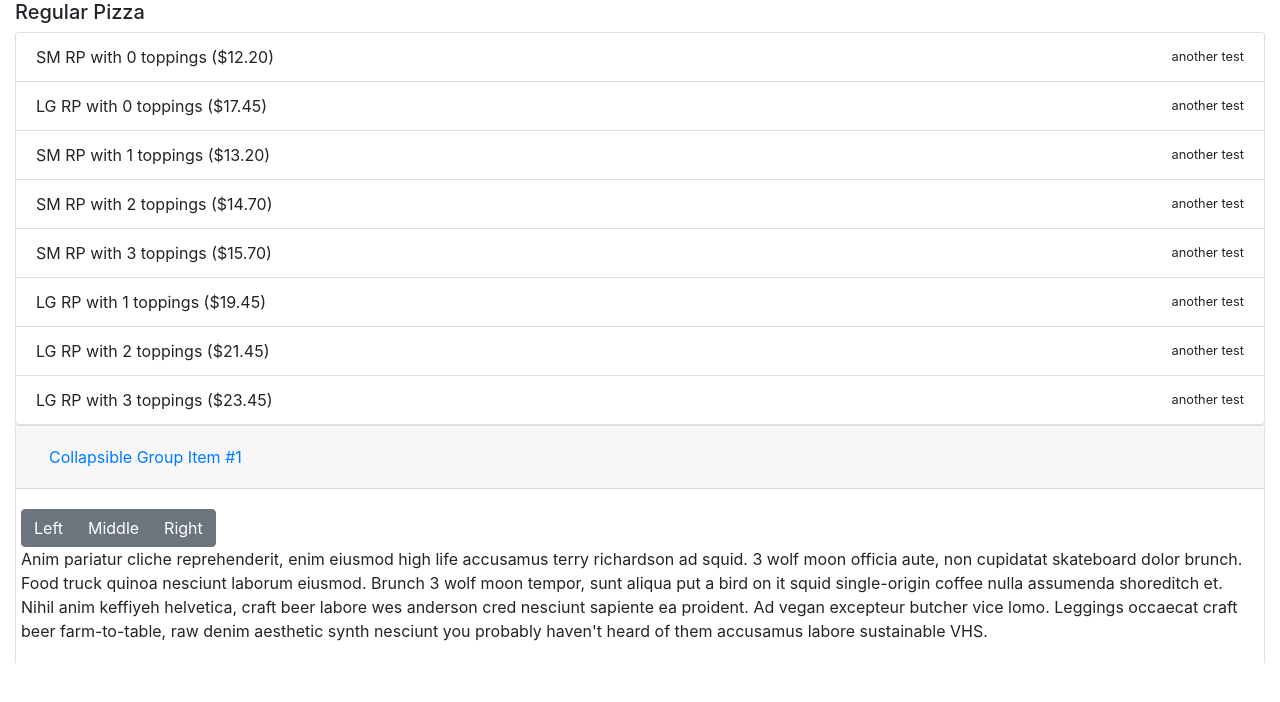
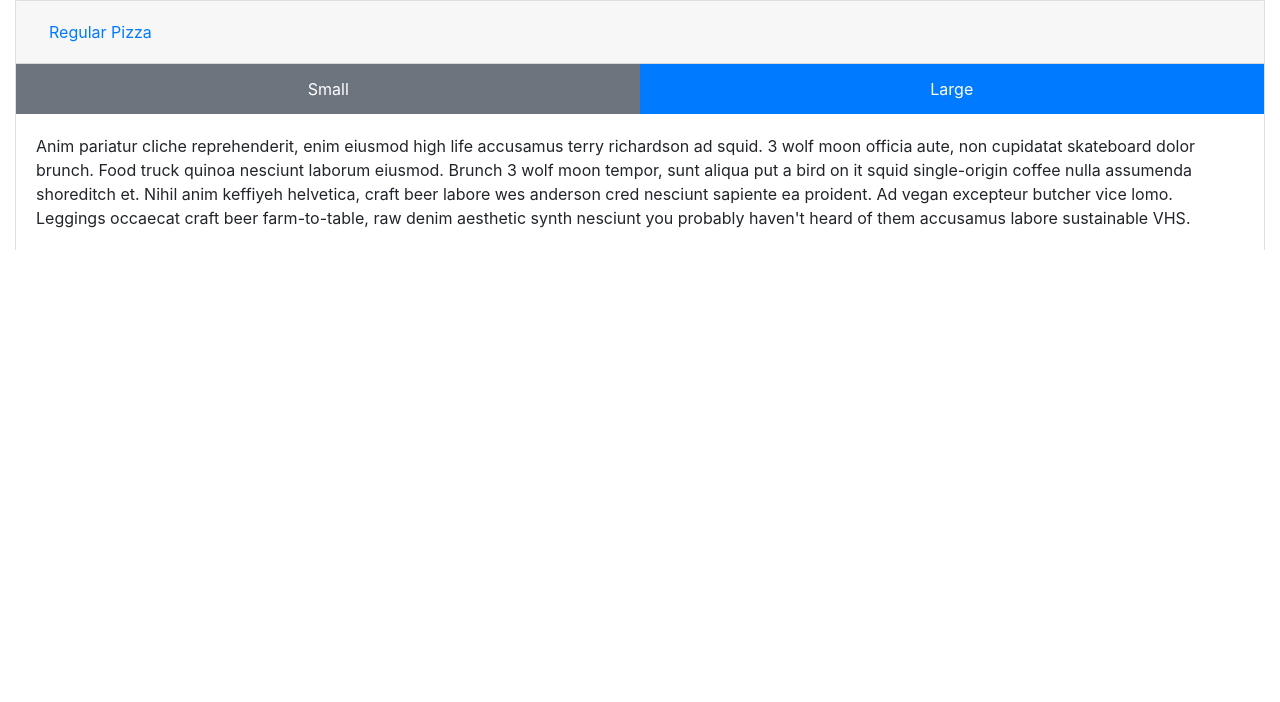
Before and after one commit to letortoise/project3, a Django app: page /menu in a window 1280 px wide. Shown: the top 702 px of the page. Run offline with Django 3.2, Linux system fonts and the light colour scheme; data comes from the database, SQL or seed files in the repository; some libraries are stand-ins or nearby versions.

Commit message:
improved buttons in menu accordion

```diff
--- /dev/null
+++ b/orders/static/orders/menu.css
@@ -0,0 +1,8 @@
+#size {
+    width: 100%;
+}
+
+#size > button {
+    border-radius: 0px;
+    padding: .75rem .75rem;
+}
--- a/orders/templates/orders/base.html
+++ b/orders/templates/orders/base.html
@@ -8,6 +8,8 @@
         <script src="https://code.jquery.com/jquery-3.3.1.slim.min.js" integrity="sha384-q8i/X+965DzO0rT7abK41JStQIAqVgRVzpbzo5smXKp4YfRvH+8abtTE1Pi6jizo" crossorigin="anonymous"></script>
         <script src="https://cdnjs.cloudflare.com/ajax/libs/popper.js/1.14.3/umd/popper.min.js" integrity="sha384-ZMP7rVo3mIykV+2+9J3UJ46jBk0WLaUAdn689aCwoqbBJiSnjAK/l8WvCWPIPm49" crossorigin="anonymous"></script>
         <script src="https://stackpath.bootstrapcdn.com/bootstrap/4.1.3/js/bootstrap.min.js" integrity="sha384-ChfqqxuZUCnJSK3+MXmPNIyE6ZbWh2IMqE241rYiqJxyMiZ6OW/JmZQ5stwEULTy" crossorigin="anonymous"></script>
+        {% block include %}
+        {% endblock %}
     </head>
     <body>
         {% block body %}
--- a/orders/templates/orders/menu.html
+++ b/orders/templates/orders/menu.html
@@ -1,41 +1,34 @@
 {% extends "orders/base.html" %}
+{% load static %}
 
 {% block title %}
     Menu
 {% endblock %}
 
+{% block include %}
+    <link rel="stylesheet" href="{% static 'orders/menu.css' %}"/>
+{% endblock %}
+
 {% block body %}
     <div class="container col-lg">
-        <h5>Regular Pizza</h5>
-        <ul class="list-group">
-            {% for item in menu %}
-                <li class="list-group-item d-flex justify-content-between align-items-center">
-                    {{ item }}
-                    <small>another test</small>
-                </li>
-            {% endfor %}
-        </ul>
 
         <div class="accordion" id="accordionExample">
             <div class="card">
                 <div class="card-header" id="headingOne">
                     <h5 class="mb-0">
                         <button class="btn btn-link" type="button" data-toggle="collapse" data-target="#collapseOne" aria-expanded="true" aria-controls="collapseOne">
-                          Collapsible Group Item #1
+                            Regular Pizza
                         </button>
                     </h5>
                 </div>
 
                 <div id="collapseOne" class="collapse show" aria-labelledby="headingOne" data-parent="#accordionExample">
+                    <div id="size" class="btn-group" role="group">
+                          <button type="button" class="btn btn-secondary col">Small</button>
+                          <button type="button" class="btn btn-primary col">Large</button>
+                    </div>
                     <div class="card-body">
-                        <div class="row">
-                            <div class="btn-group" role="group" aria-label="Basic example">
-                                <button type="button" class="btn btn-secondary">Left</button>
-                                <button type="button" class="btn btn-secondary">Middle</button>
-                                <button type="button" class="btn btn-secondary">Right</button>
-                            </div>
-                        </div>
-                        <div class="row">
+                        <div>
                             Anim pariatur cliche reprehenderit, enim eiusmod high life accusamus terry richardson ad squid. 3 wolf moon officia aute, non cupidatat skateboard dolor brunch. Food truck quinoa nesciunt laborum eiusmod. Brunch 3 wolf moon tempor, sunt aliqua put a bird on it squid single-origin coffee nulla assumenda shoreditch et. Nihil anim keffiyeh helvetica, craft beer labore wes anderson cred nesciunt sapiente ea proident. Ad vegan excepteur butcher vice lomo. Leggings occaecat craft beer farm-to-table, raw denim aesthetic synth nesciunt you probably haven't heard of them accusamus labore sustainable VHS.
                         </div
                     </div>
```
